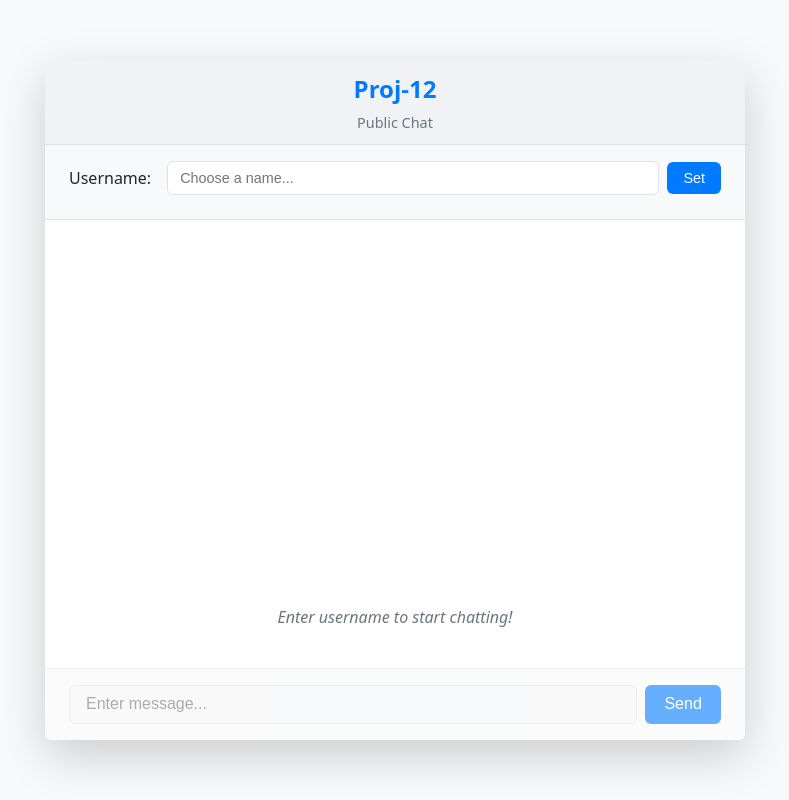
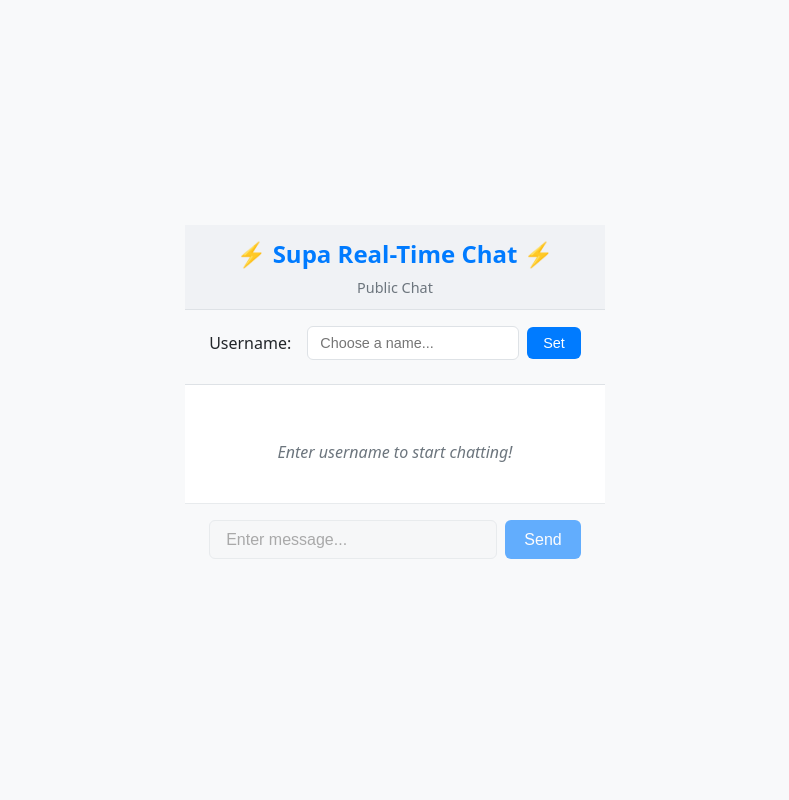
Before and after one commit to aamcoder147/rtchataam, a Flask app: page / in a window 1280 px wide. Shown: the whole page, without its empty margins (245-1034 px from the left). Run offline with Flask 3, Linux system fonts and the light colour scheme; parts of the project's set-up code (start-up, migrations or seed data) failed here and were passed over; some libraries are stand-ins or nearby versions.

Commit message:
Update index.html

```diff
--- a/templates/index.html
+++ b/templates/index.html
@@ -3,7 +3,7 @@
 <head>
     <meta charset="UTF-8">
     <meta name="viewport" content="width=device-width, initial-scale=1.0">
-    <title>Proj-12</title>
+    <title>Flask Supabase Chat</title>
     <script src="https://cdn.jsdelivr.net/npm/@supabase/supabase-js@2"></script>
     <style>
         /* --- Base Styles & Fonts --- */
@@ -246,10 +246,10 @@
     </style>
 </head>
 <body>
-    <div id="chat-container">
+    <div >
 
          <div class="chat-header">
-             <h1>Proj-12</h1>
+             <h1>⚡️ Supa Real-Time Chat ⚡️</h1>
              <div id="chat-context">Public Chat</div> <!-- Dynamic context display -->
          </div>
 
```
